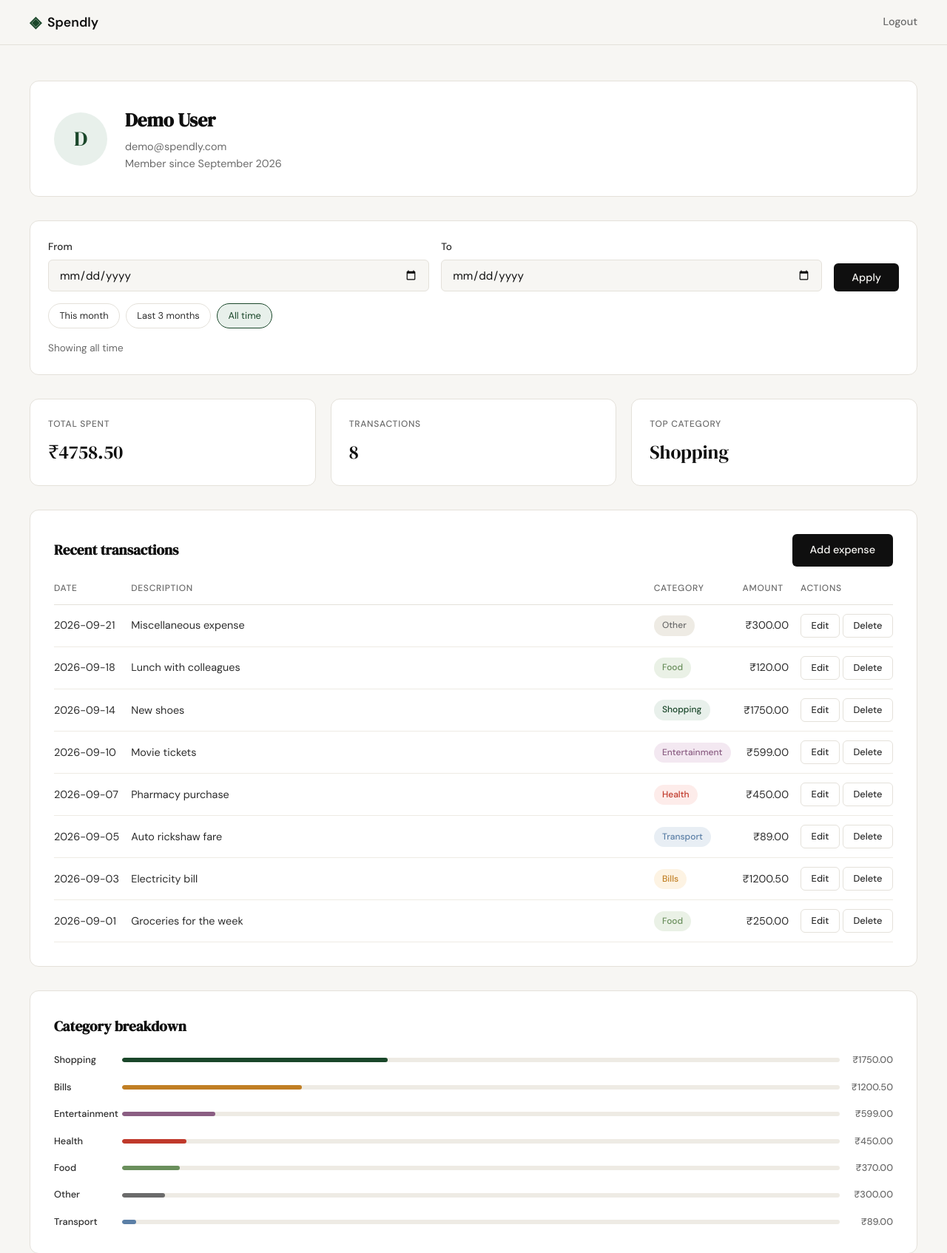
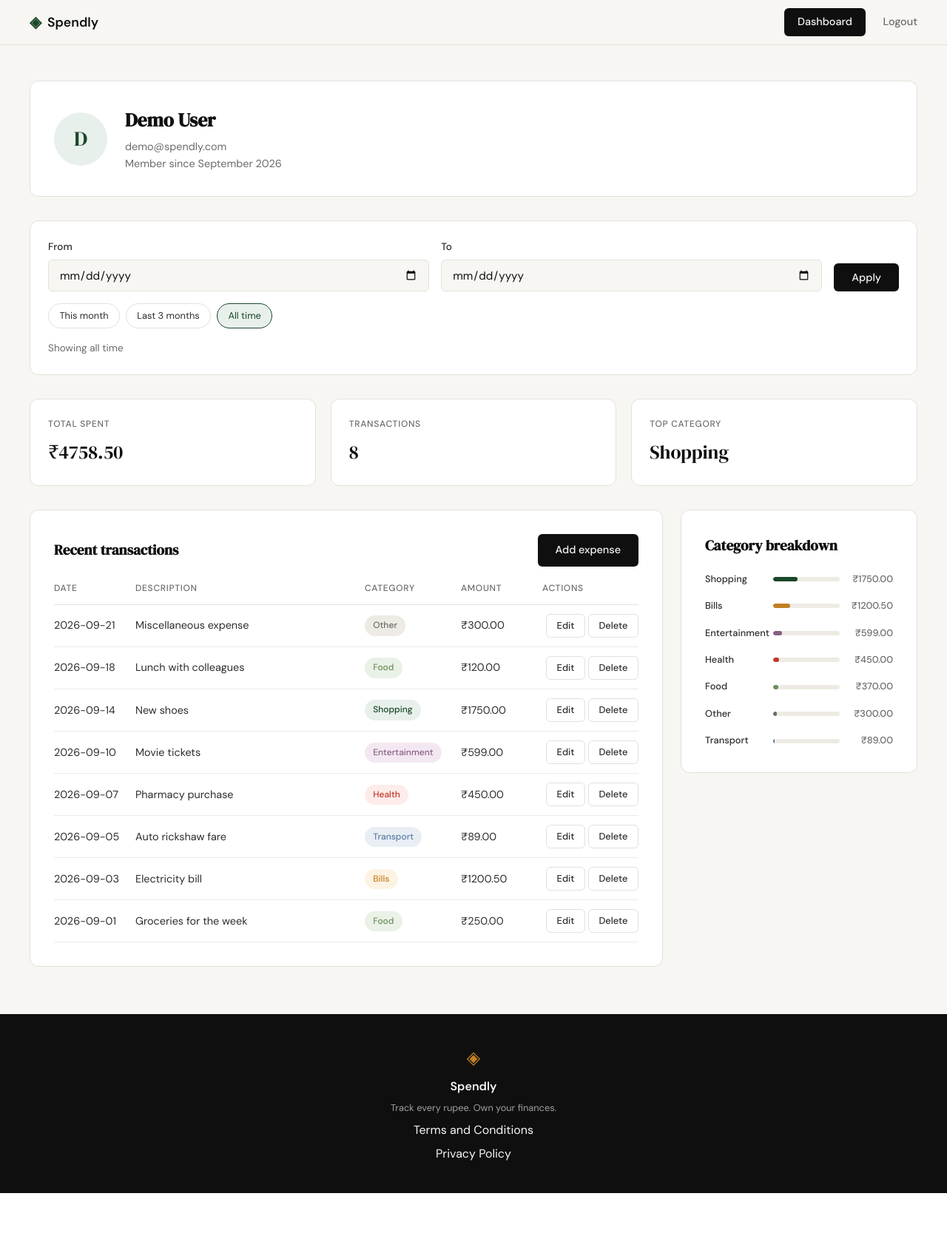
Before and after one commit to sharniks/spendly, a Flask app: page /profile in a window 1280 px wide. Shown: the top 1694 px of the page at 74% size. After the commit the page ends 1613 px from the top, so only its background shows below. Run offline with Flask 3, Linux system fonts and the light colour scheme; the visitor is signed in with stand-in values (Sample User, id 1); data comes from the database, SQL or seed files in the repository.

Commit message:
feat: add dashboard shortcut on landing page and improve dashboard layout
Show a Dashboard button/CTA on the landing page and navbar for logged-in
users so they can jump straight to their profile page. Also fix the
transaction table's column proportions, disable Chrome's automatic
date/phone link-styling that was distorting cell text, and move the
category breakdown next to the transactions table instead of below the
fold. Amount column is now left-aligned to match the rest of the table.

Co-Authored-By: Claude Sonnet 5 <noreply@anthropic.com>

```diff
--- a/static/css/profile.css
+++ b/static/css/profile.css
@@ -112,6 +112,22 @@
 }
 
 /* ------------------------------------------------------------------ */
+/* Transactions + category breakdown layout                            */
+/* ------------------------------------------------------------------ */
+
+.profile-columns {
+    display: grid;
+    grid-template-columns: minmax(0, 1fr) 320px;
+    gap: 1.5rem;
+    align-items: start;
+}
+
+.profile-block-side {
+    position: sticky;
+    top: 1.5rem;
+}
+
+/* ------------------------------------------------------------------ */
 /* Section blocks                                                      */
 /* ------------------------------------------------------------------ */
 
@@ -146,15 +162,36 @@
 
 .tx-table {
     width: 100%;
+    table-layout: fixed;
     border-collapse: collapse;
     font-size: 0.9rem;
 }
 
 .tx-description-col {
-    width: 100%;
+    width: auto;
 }
 
 .tx-date-col {
+    width: 110px;
+    white-space: nowrap;
+}
+
+.tx-category-col {
+    width: 130px;
+}
+
+.tx-amount-col {
+    width: 110px;
+}
+
+.tx-actions-col {
+    width: 130px;
+}
+
+.tx-description-col,
+.tx-table td.tx-description-col {
+    overflow: hidden;
+    text-overflow: ellipsis;
     white-space: nowrap;
 }
 
@@ -185,7 +222,7 @@
 }
 
 .tx-amount-col {
-    text-align: right;
+    text-align: left;
     font-variant-numeric: tabular-nums;
     white-space: nowrap;
 }
@@ -419,6 +456,16 @@
 /* Responsive                                                          */
 /* ------------------------------------------------------------------ */
 
+@media (max-width: 960px) {
+    .profile-columns {
+        grid-template-columns: 1fr;
+    }
+
+    .profile-block-side {
+        position: static;
+    }
+}
+
 @media (max-width: 700px) {
     .profile-stats {
         grid-template-columns: 1fr;
@@ -430,8 +477,16 @@
     }
 
     .tx-table {
+        table-layout: auto;
         display: block;
         overflow-x: auto;
+        white-space: nowrap;
+    }
+
+    .tx-description-col,
+    .tx-table td.tx-description-col {
+        overflow: visible;
+        text-overflow: clip;
         white-space: nowrap;
     }
 
--- a/templates/base.html
+++ b/templates/base.html
@@ -3,6 +3,7 @@
 <head>
     <meta charset="UTF-8">
     <meta name="viewport" content="width=device-width, initial-scale=1.0">
+    <meta name="format-detection" content="telephone=no, date=no, address=no, email=no">
     <title>{% block title %}Spendly{% endblock %}</title>
     <link rel="preconnect" href="https://fonts.googleapis.com">
     <link rel="preconnect" href="https://fonts.gstatic.com" crossorigin>
@@ -20,6 +21,7 @@
             </a>
             <div class="nav-links">
                 {% if session.user_id %}
+                <a href="{{ url_for('profile') }}" class="nav-cta">Dashboard</a>
                 <a href="{{ url_for('logout') }}">Logout</a>
                 {% else %}
                 <a href="{{ url_for('login') }}">Sign in</a>
--- a/templates/profile.html
+++ b/templates/profile.html
@@ -61,7 +61,8 @@
             </div>
         </div>
 
-        <div class="profile-block">
+        <div class="profile-columns">
+            <div class="profile-block profile-block-main">
                 <div class="profile-block-header">
                     <h2 class="profile-block-title">Recent transactions</h2>
                     <a href="{{ url_for('add_expense') }}" class="btn-primary">Add expense</a>
@@ -97,7 +98,7 @@
                 </table>
             </div>
 
-        <div class="profile-block">
+            <div class="profile-block profile-block-side">
                 <h2 class="profile-block-title">Category breakdown</h2>
                 {% if categories %}
                 <div class="mock-bars">
@@ -115,6 +116,7 @@
                 <p class="profile-empty">No expenses in this period.</p>
                 {% endif %}
             </div>
+        </div>
 
     </div>
 </section>
```
Also changed, not shown: templates/landing.html (+10 -0 lines), .claude/settings.json. Lines whose indentation alone changed are shown as unchanged.
